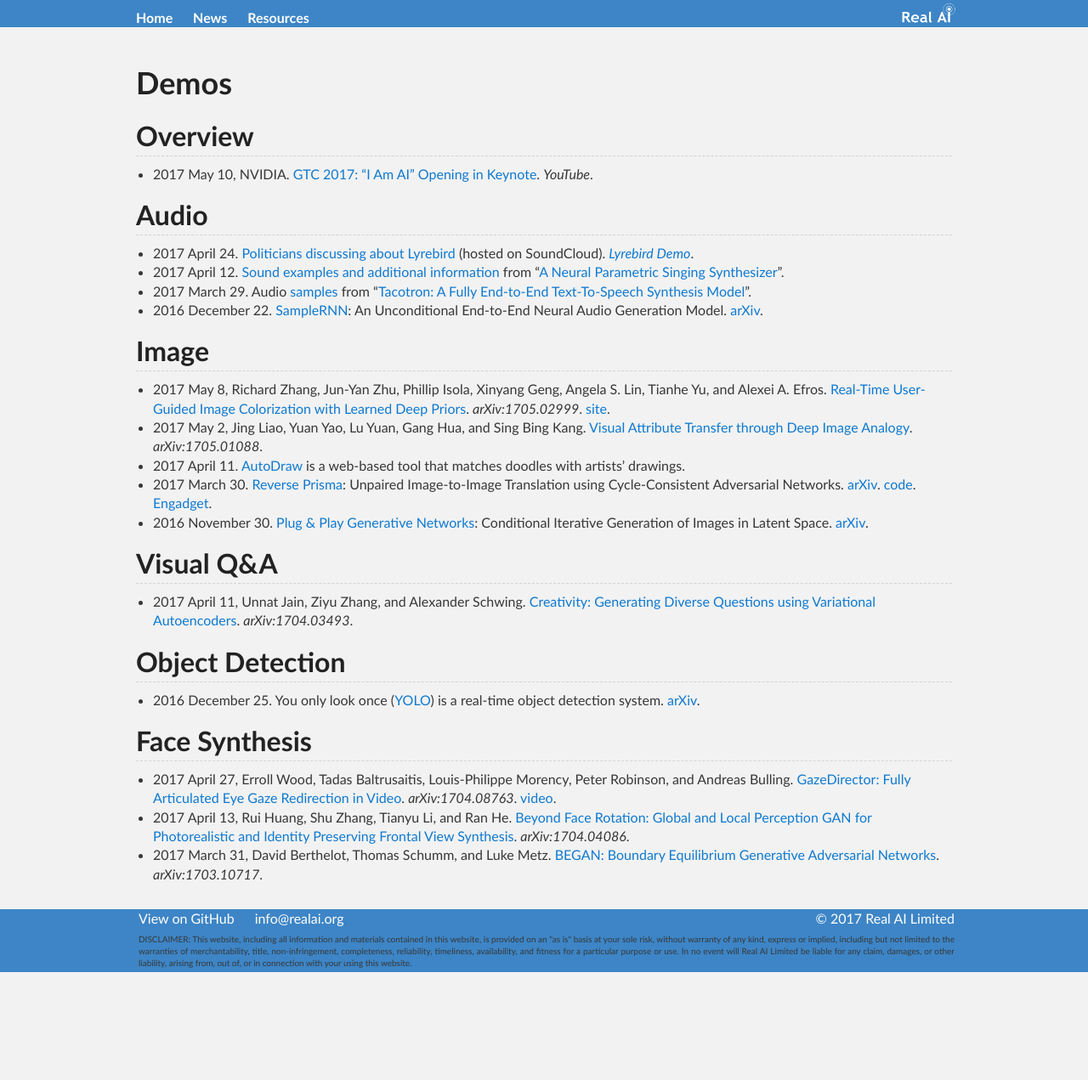
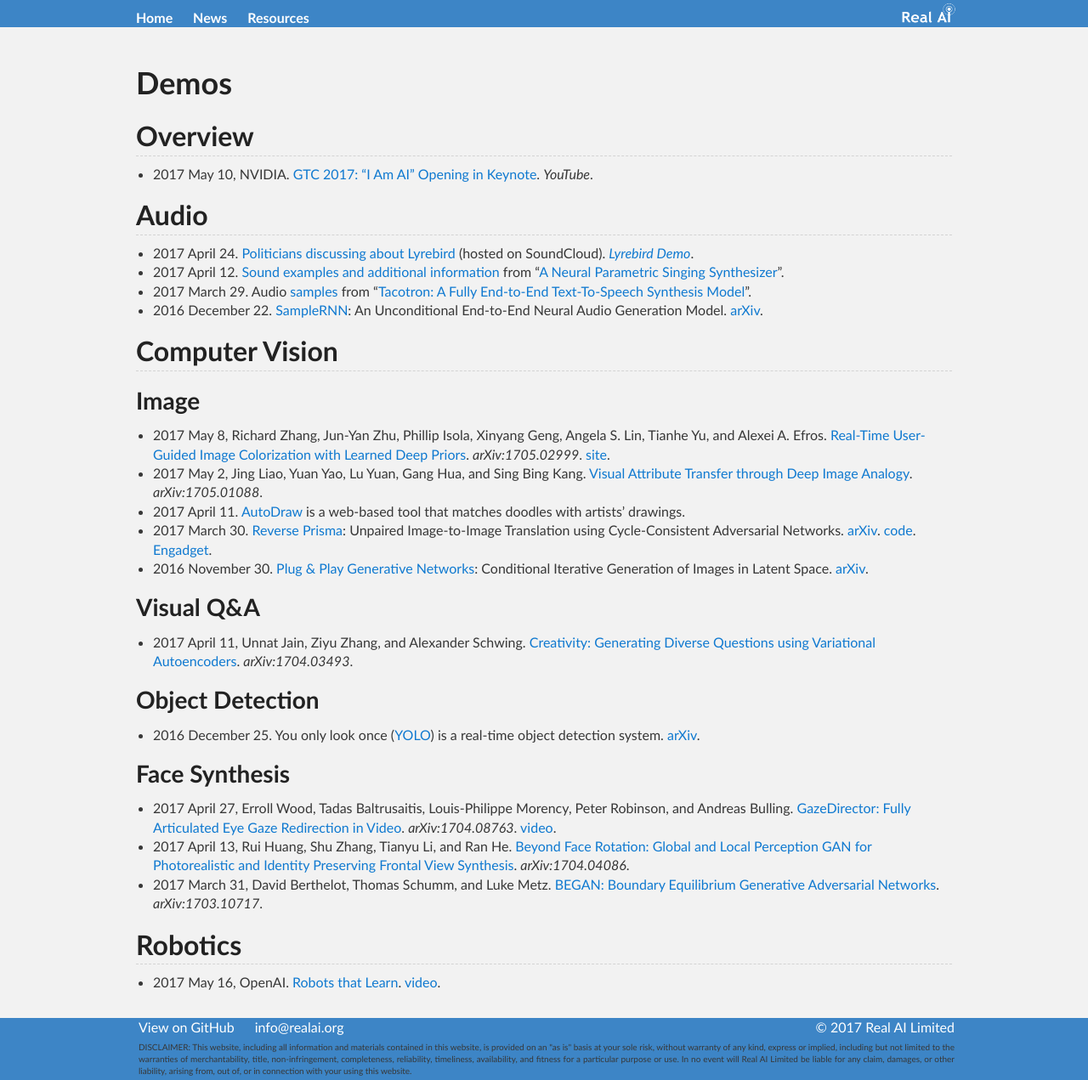
Before and after one commit to Tonywuhk/realai.org, a Jekyll site: the page built from resources/demos.md, in a window 1280 px wide. Shown: the whole page at 85% size. Built offline with Jekyll 4.4.1, drawn with Linux system fonts in a browser that asks for light colours; our own code applies the rules of GitHub Pages for plain Markdown files; comment, search, counter and statistics services are not loaded; the repository's description, which GitHub fills in, is left out; before the commit the page ends 1144 px from its top, so only the background shows below that.

Commit message:
Update demos.md

```diff
--- a/resources/demos.md
+++ b/resources/demos.md
@@ -14,7 +14,9 @@
 * 2017 March 29. Audio [samples](https://google.github.io/tacotron/) from "[Tacotron: A Fully End-to-End Text-To-Speech Synthesis Model](https://arxiv.org/abs/1703.10135)".
 * 2016 December 22. [SampleRNN](https://soundcloud.com/samplernn): An Unconditional End-to-End Neural Audio Generation Model. [arXiv](https://arxiv.org/abs/1612.07837).
 
-## Image
+## Computer Vision
+
+### Image
 
 * 2017 May 8, Richard Zhang, Jun-Yan Zhu, Phillip Isola, Xinyang Geng, Angela S. Lin, Tianhe Yu, and Alexei A. Efros. [Real-Time User-Guided Image Colorization with Learned Deep Priors](https://arxiv.org/abs/1705.02999). *arXiv:1705.02999*. [site](https://richzhang.github.io/ideepcolor/).
 * 2017 May 2, Jing Liao, Yuan Yao, Lu Yuan, Gang Hua, and Sing Bing Kang. [Visual Attribute Transfer through Deep Image Analogy](https://arxiv.org/abs/1705.01088). *arXiv:1705.01088*.
@@ -22,16 +24,20 @@
 * 2017 March 30. [Reverse Prisma](https://junyanz.github.io/CycleGAN/): Unpaired Image-to-Image Translation using Cycle-Consistent Adversarial Networks. [arXiv](https://arxiv.org/abs/1703.10593). [code](https://github.com/junyanz/CycleGAN). [Engadget](https://www.engadget.com/2017/04/03/reverse-prisma-ai-turns-monet-paintings-into-photos/).
 * 2016 November 30. [Plug & Play Generative Networks](http://www.evolvingai.org/ppgn): Conditional Iterative Generation of Images in Latent Space. [arXiv](https://arxiv.org/abs/1612.00005).
 
-## Visual Q&A
+### Visual Q&A
 
 * 2017 April 11, Unnat Jain, Ziyu Zhang, and Alexander Schwing. [Creativity: Generating Diverse Questions using Variational Autoencoders](https://arxiv.org/abs/1704.03493). *arXiv:1704.03493*.
 
-## Object Detection
+### Object Detection
 
 * 2016 December 25. You only look once ([YOLO](https://pjreddie.com/darknet/yolo/)) is a real-time object detection system. [arXiv](https://arxiv.org/abs/1612.08242).
 
-## Face Synthesis
+### Face Synthesis
 
 * 2017 April 27, Erroll Wood, Tadas Baltrusaitis, Louis-Philippe Morency, Peter Robinson, and Andreas Bulling. [GazeDirector: Fully Articulated Eye Gaze Redirection in Video](https://arxiv.org/abs/1704.08763). *arXiv:1704.08763*. [video](https://www.youtube.com/watch?v=-tDaZk9V1Nw).
 * 2017 April 13, Rui Huang, Shu Zhang, Tianyu Li, and Ran He. [Beyond Face Rotation: Global and Local Perception GAN for Photorealistic and Identity Preserving Frontal View Synthesis](https://arxiv.org/abs/1704.04086). *arXiv:1704.04086*.
 * 2017 March 31, David Berthelot, Thomas Schumm, and Luke Metz. [BEGAN: Boundary Equilibrium Generative Adversarial Networks](https://arxiv.org/abs/1703.10717). *arXiv:1703.10717*.
+
+## Robotics
+
+* 2017 May 16, OpenAI. [Robots that Learn](https://blog.openai.com/robots-that-learn/). [video](https://player.vimeo.com/video/217578517).
```
